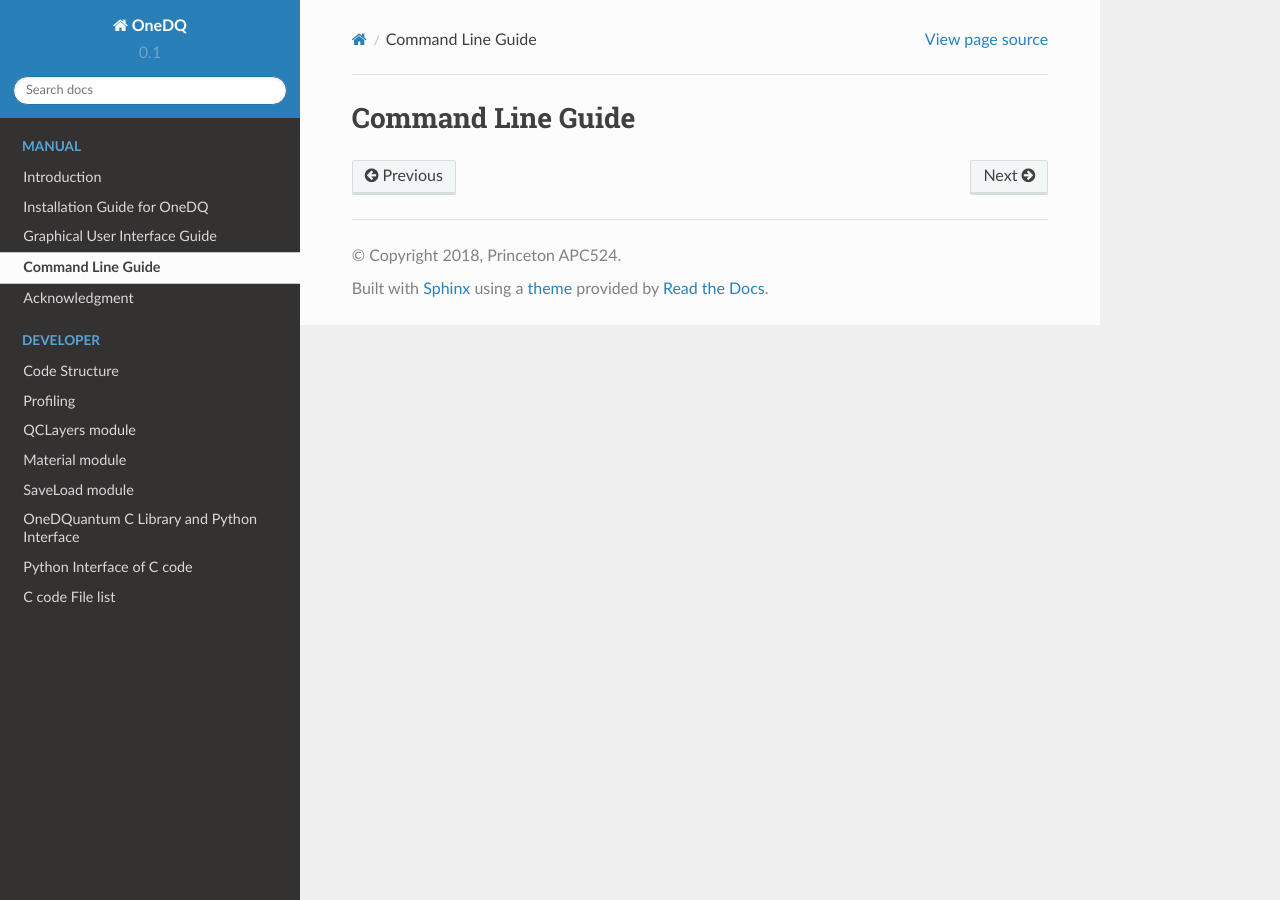
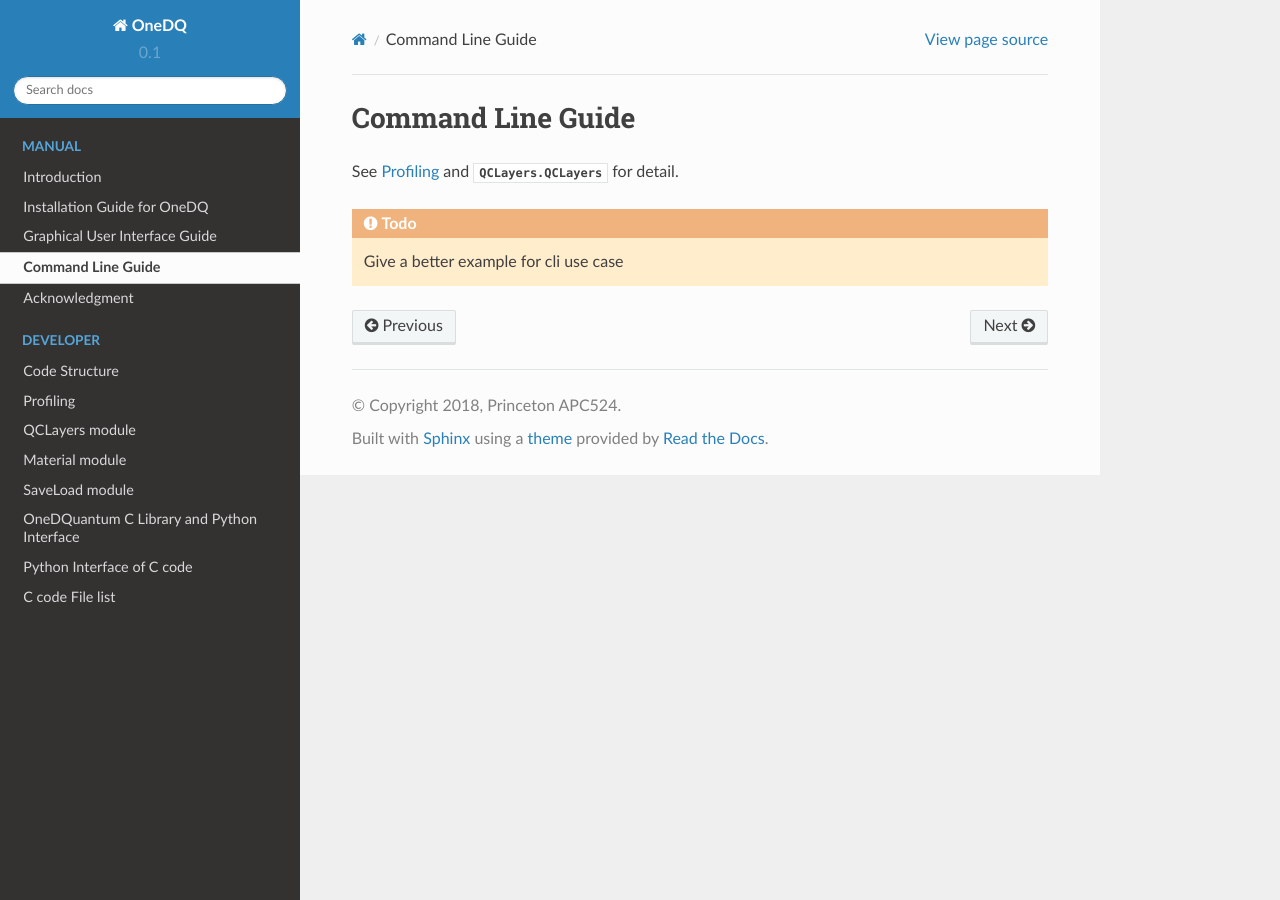
Before and after one commit to ErwinJr2/ErwinJr2, a Sphinx documentation site: the page built from docs/manual/cli.rst, in a window 1280 px wide. Built offline with Sphinx 7.4.7 and the Read the Docs theme 2.0.0, drawn with Linux system fonts in a browser that asks for light colours.

Commit message:
add cli manual (TODO)

```diff
--- a/docs/manual/cli.rst
+++ b/docs/manual/cli.rst
@@ -1,2 +1,7 @@
 Command Line Guide
 ========================
+
+See :doc:`../Profiling` and :py:class:`QCLayers.QCLayers` for detail.
+
+.. todo::
+   Give a better example for cli use case
```
